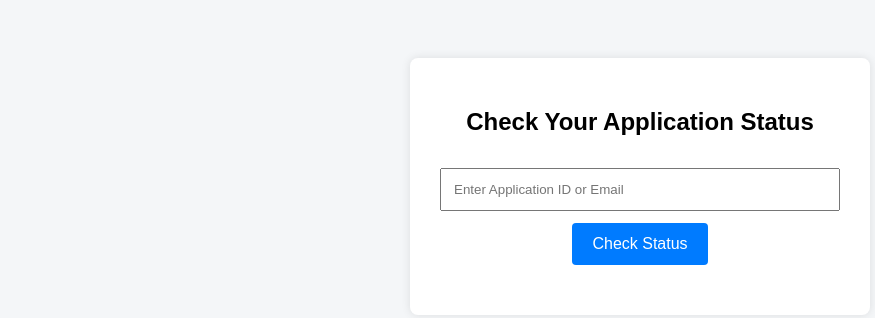
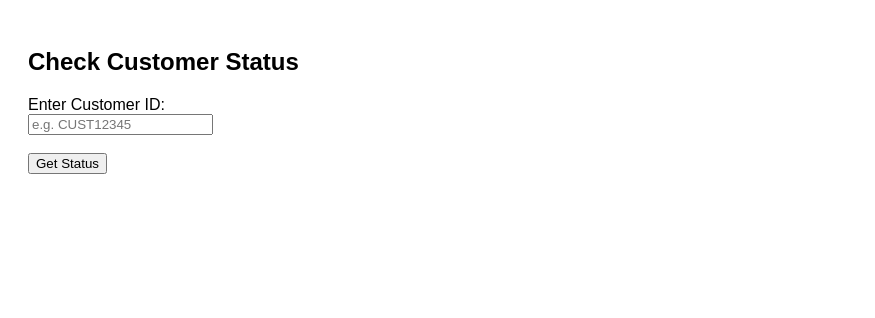
Before and after one commit to MGYCE/statuscheck.github.io, a plain HTML site: page index.html in a window 1280 px wide. Shown: the whole page, without its empty margins (0-875 px from the left). Drawn offline with Linux system fonts and the light colour scheme.

Commit message:
Update index.html

```diff
--- a/index.html
+++ b/index.html
@@ -1,76 +1,48 @@
 <!DOCTYPE html>
-<html lang="en">
+<html>
 <head>
-  <meta charset="UTF-8">
-  <title>Application Status Check</title>
+  <title>Customer Status Check</title>
   <style>
     body {
       font-family: Arial, sans-serif;
-      background-color: #f4f6f8;
-      text-align: center;
-      padding-top: 50px;
+      padding: 20px;
     }
-    .container {
-      background: white;
-      padding: 30px;
-      max-width: 400px;
-      margin: auto;
-      border-radius: 8px;
-      box-shadow: 0 0 10px rgba(0,0,0,0.1);
-    }
-    input[type="text"] {
-      width: 100%;
-      padding: 12px;
-      margin: 12px 0;
-      box-sizing: border-box;
-    }
-    button {
-      background-color: #007BFF;
-      color: white;
-      padding: 12px 20px;
-      border: none;
-      cursor: pointer;
-      font-size: 16px;
-      border-radius: 4px;
-    }
-    button:hover {
-      background-color: #0056b3;
-    }
-    .status {
+    #status {
       margin-top: 20px;
       font-weight: bold;
     }
   </style>
 </head>
 <body>
+  <h2>Check Customer Status</h2>
 
-  <div class="container">
-    <h2>Check Your Application Status</h2>
-    <form id="statusForm">
-      <input type="text" id="applicationId" placeholder="Enter Application ID or Email" required>
-      <button type="submit">Check Status</button>
-    </form>
-    <div class="status" id="statusResult"></div>
-  </div>
+  <label for="customerId">Enter Customer ID:</label><br>
+  <input type="text" id="customerId" placeholder="e.g. CUST12345"><br><br>
+
+  <button onclick="checkStatus()">Get Status</button>
+
+  <div id="status"></div>
 
   <script>
-    document.getElementById("statusForm").addEventListener("submit", function(event){
-      event.preventDefault();
-      const appId = document.getElementById("applicationId").value.trim();
+    function checkStatus() {
+      const customerId = document.getElementById("customerId").value.trim();
+      const statusDiv = document.getElementById("status");
 
-      // Dummy example: Replace this logic with real backend integration
-      let statusMessage;
-      if (appId === "PAN1", "PAN2") {
-        statusMessage = "✅ Application Approved";
-      } else if (appId === "67890") {
-        statusMessage = "🕒 Application Under Review";
-      } else {
-        statusMessage = "❌ Application ID not found";
+      if (customerId === "") {
+        statusDiv.innerText = "Please enter a Customer ID.";
+        return;
       }
 
-      document.getElementById("statusResult").innerText = statusMessage;
-    });
+      // Mock status check - you can replace this with a real API call
+      const mockStatuses = {
+        "123": "BOC Scholarship Application Submitted (Jayanta Shib)",
+        "456": "Inactive",
+        "789": "Pending Verification"
+      };
+
+      const status = mockStatuses[customerId.toUpperCase()] || "Customer ID not found.";
+      statusDiv.innerText = `Status for ${customerId}: ${status}`;
+    }
   </script>
-
 </body>
 </html>
```
